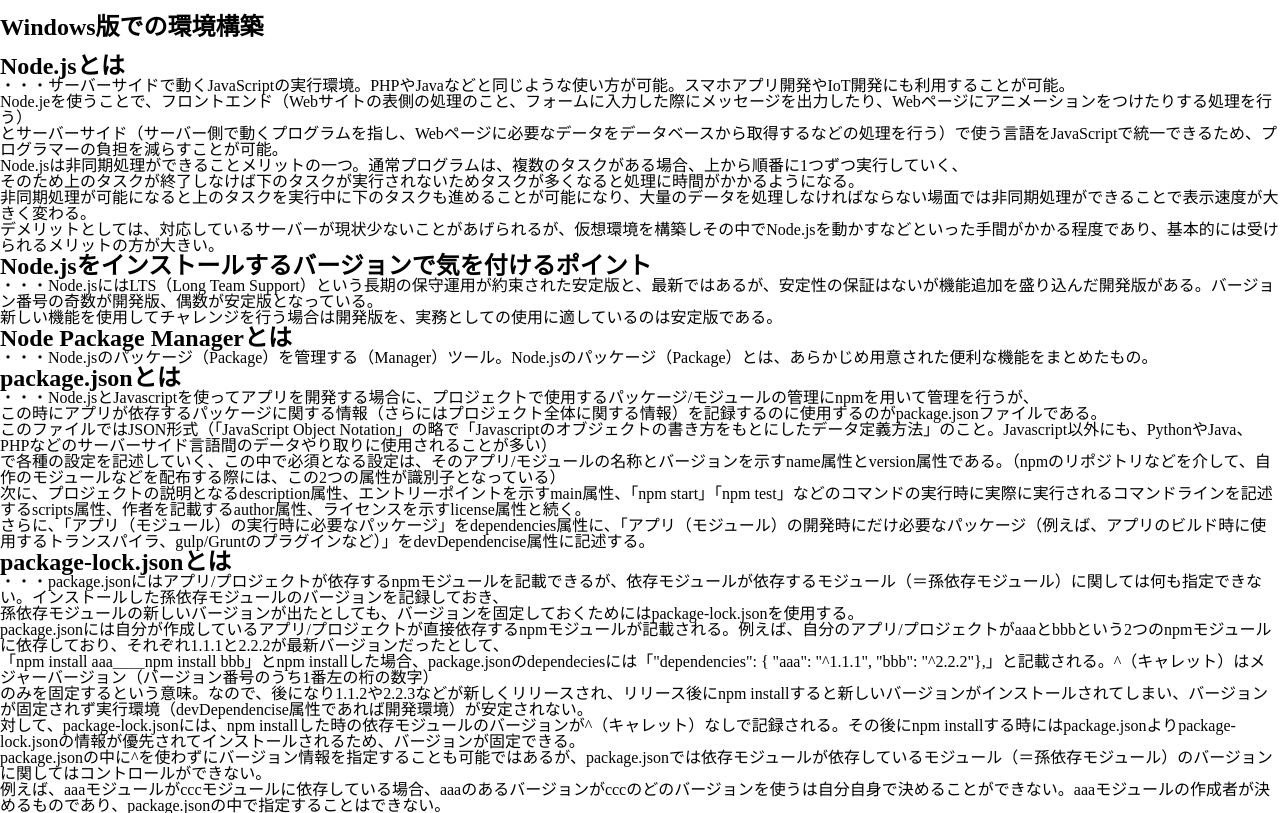
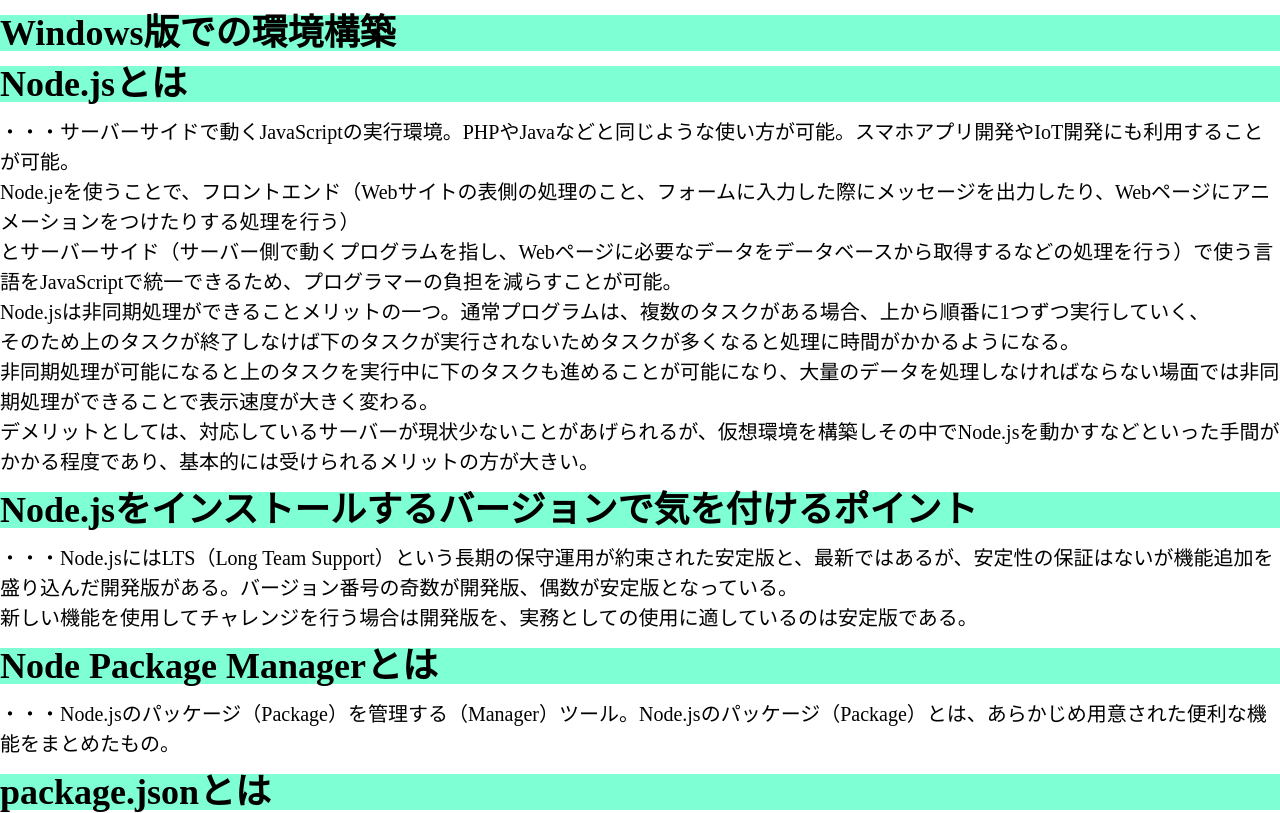
Before and after one commit to ryoma-yamashita/samplegit, a plain HTML site: page Curriculum/curiculum6-45.html in a window 1280 px wide. Shown: the top 813 px of the page. Drawn offline with Linux system fonts and the light colour scheme.

Commit message:
20220107カリキュラム6-45まで学習

```diff
--- a/Curriculum/curiculum6-45.css
+++ b/Curriculum/curiculum6-45.css
@@ -3,5 +3,12 @@
 }
 
 h1 {
-  font-size: 24px;
+  font-size: 36px;
+  background-color: aquamarine;
 }
+
+p {
+  font-size: 20px;
+  margin: 15px 0;
+  line-height: 150%;
+}
```
